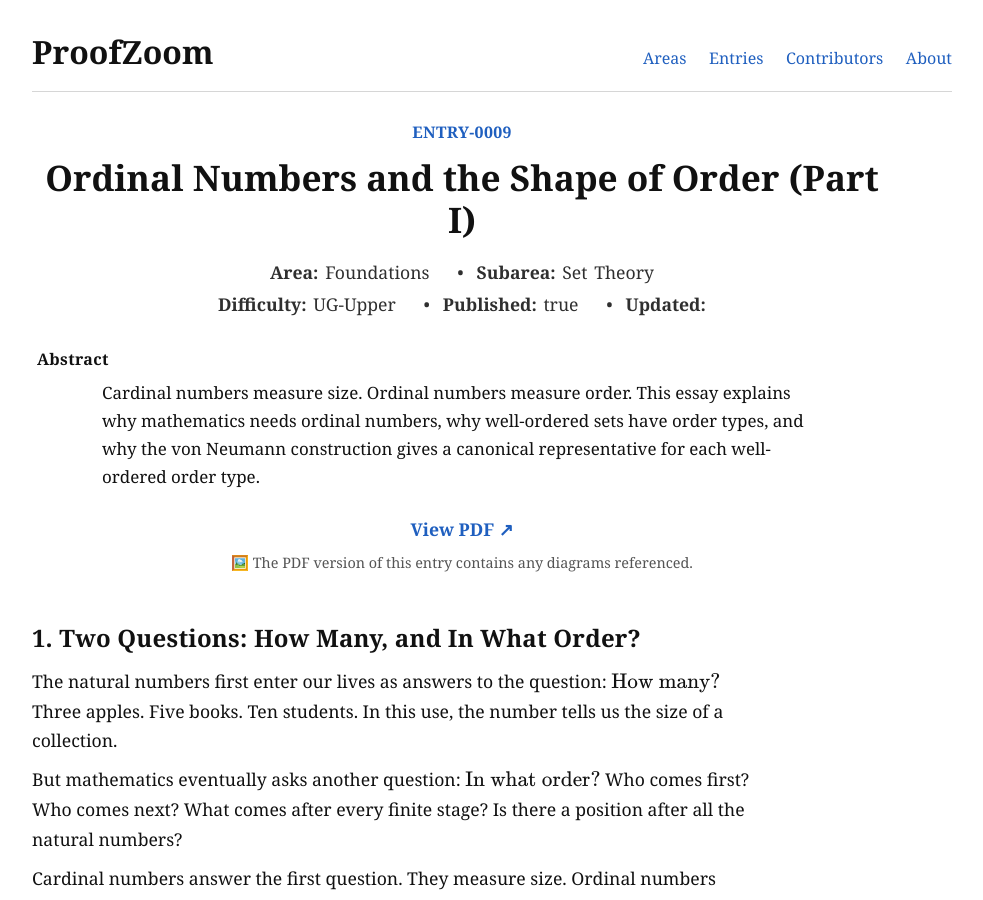
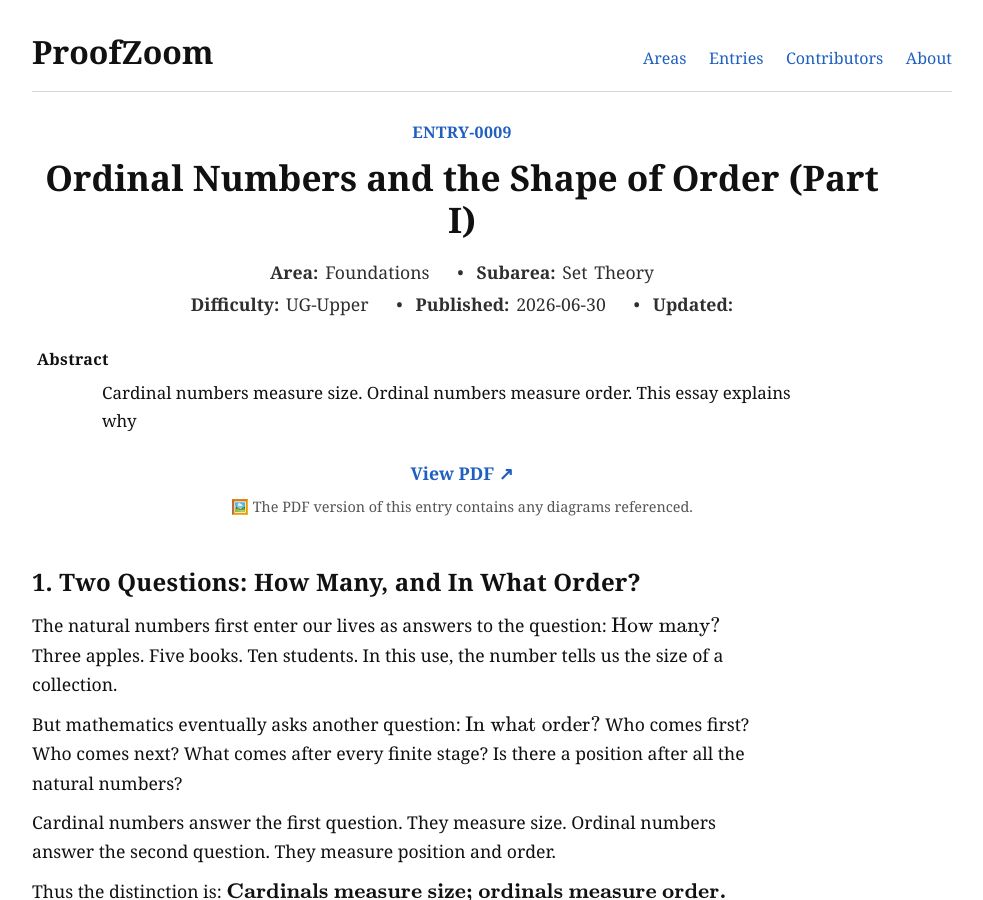
Before and after one commit to Dinside01/proofzoom, a Jekyll site: the page built from _entries/entry-0009-ordinals-part-i.md, in a window 1280 px wide and 900 px high. Shown: the whole window, without its empty margins (148-1131 px from the left). Built offline with Jekyll 4.4.1, drawn with Linux system fonts in a browser that asks for light colours.

Commit message:
Update entry-0009-ordinals-part-i.md

```diff
--- a/_entries/entry-0009-ordinals-part-i.md
+++ b/_entries/entry-0009-ordinals-part-i.md
@@ -1,15 +1,17 @@
 ---
 layout: entry
-entry_id: "entry-0009"
 title: "Ordinal Numbers and the Shape of Order (Part I)"
-primary_area: "Foundations"
-primary_subarea: "Set Theory"
-difficulty: "UG-Upper"
-date: 2026-06-30
-published: true
+entry_id: entry-0009
+primary_area: Foundations
+primary_subarea: Set Theory
+difficulty: UG-Upper
+published: 2026-06-30
+updated:
+
 permalink: /entries/entry-0009-ordinals-part-i/
-pdf: "/assets/pdfs/entry-0009/entry-0009-ordinals-part-i.pdf"
-abstract: "Cardinal numbers measure size. Ordinal numbers measure order. This essay explains why mathematics needs ordinal numbers, why well-ordered sets have order types, and why the von Neumann construction gives a canonical representative for each well-ordered order type."
+
+pdf: /assets/pdfs/entry-0009-ordinals-part-i.pdf
+abstract: "Cardinal numbers measure size. Ordinal numbers measure order. This essay explains why "
 ---
 
 ## 1. Two Questions: How Many, and In What Order?
```
